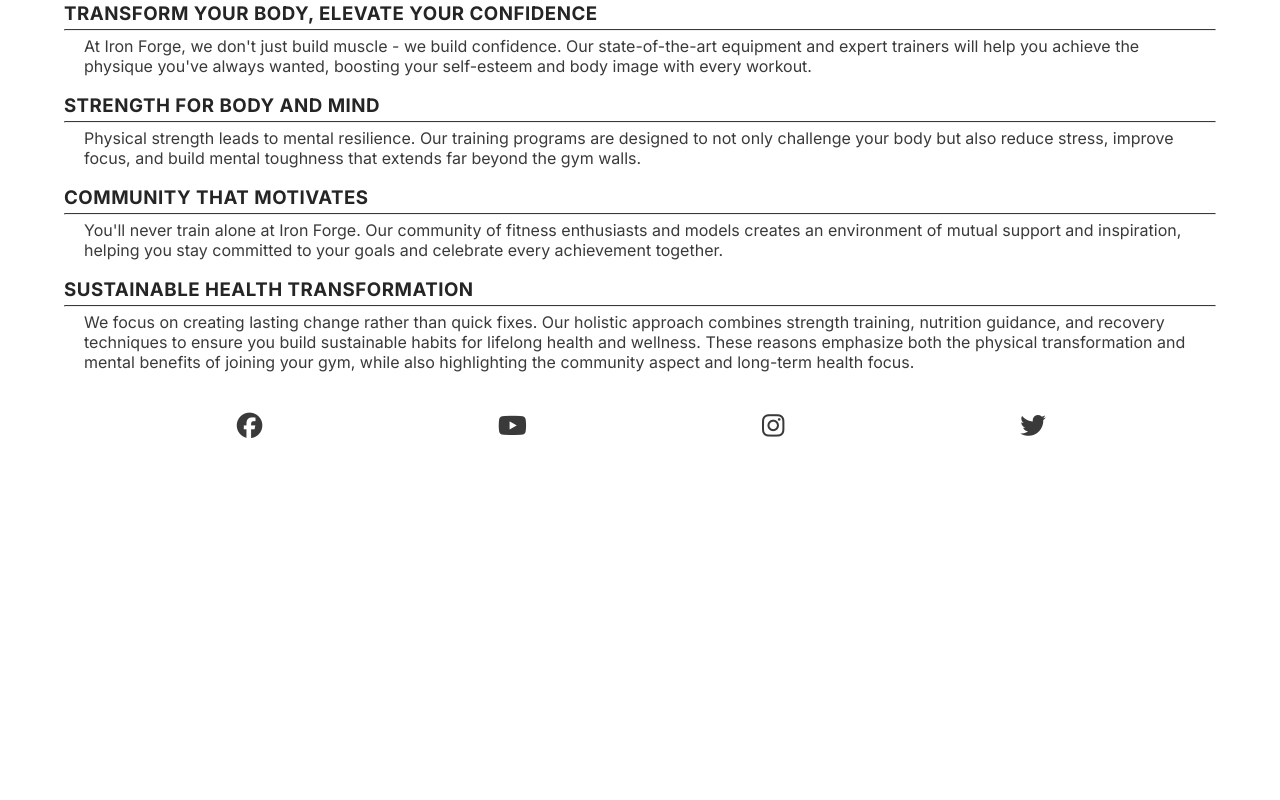
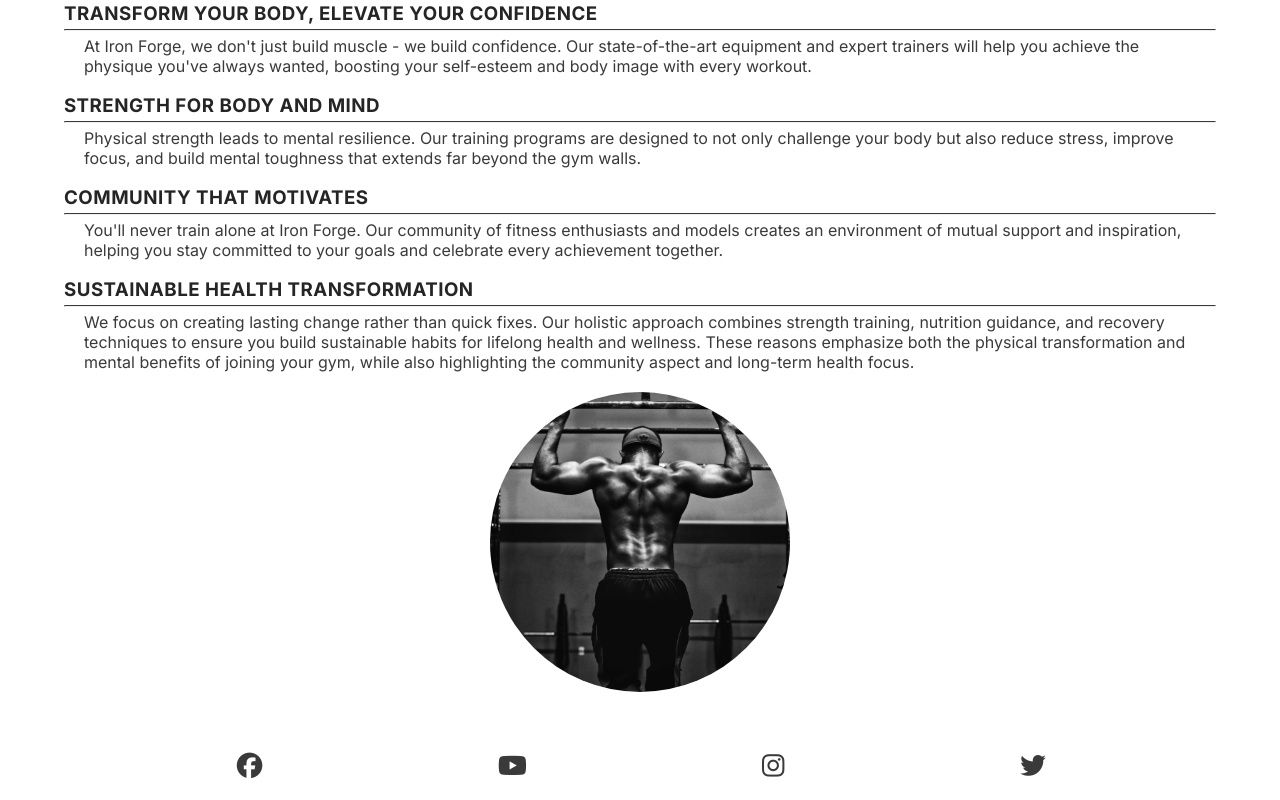
Before and after one commit to picker770/iron-forge, a plain HTML site: page index.html in a window 1280 px wide. Shown: the part 969-1769 px from the top of the page. Before the commit the page ends 1429 px from the top, so only its background shows below. Drawn offline with Linux system fonts and the light colour scheme; a web font is replaced by a local one.

Commit message:
added and styled circular reaons image to style.css

```diff
--- a/assets/css/style.css
+++ b/assets/css/style.css
@@ -157,19 +157,38 @@ main {
   text-align: center;
 }
 
-#benefits-physical > div,
-#benefits-mental > div {
-    line-height: 20px;
-    margin-bottom: 20px;
+#benefits-physical>div,
+#benefits-mental>div {
+  line-height: 20px;
+  margin-bottom: 20px;
 }
 
 #benefits p {
-    padding: 0 20px;
+  padding: 0 20px;
 }
 
 #benefits hr {
-    border-top: 1px solid #3a3a3a;
-    margin: 5px 0;
+  border-top: 1px solid #3a3a3a;
+  margin: 5px 0;
+}
+
+/* benefits image  */
+#circle-cover-bg {
+  background: url('../images/reasons.jpg') no-repeat top center/cover;
+  height: 90vw;
+  width: 90vw;
+  margin-bottom: 20px;
+  /* Makes the square image into a circle */
+  border-radius: 50%;
+  max-width: 300px;
+  max-height: 300px;
+}
+
+/* Adding flexbox props to image */
+#benefits-image {
+  display: flex;
+  align-items: center;
+  justify-content: center;
 }
 
 /* Footer */
--- a/index.html
+++ b/index.html
@@ -100,6 +100,9 @@
                         </p>
                     </div>
                 </div>
+                <div id="benefits-image">
+                    <div id="circle-cover-bg"></div>
+                </div>
             </div>
         </section>
     </main>
```
